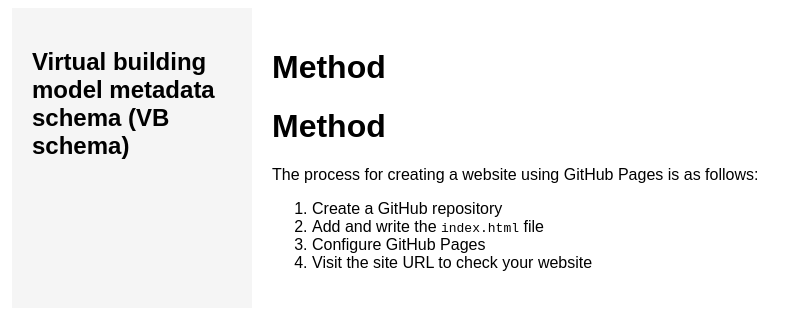
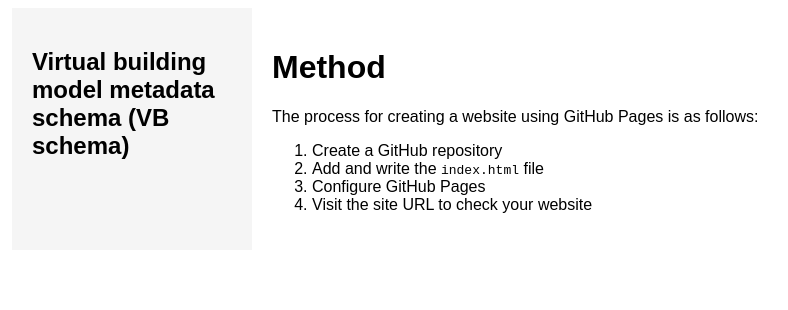
Before and after one commit to SKKU-BIST/SKLU-BIST.github.io, a Jekyll site: the page built from method.md, in a window 1280 px wide. Shown: the top 310 px of the page, without its empty margins (28-816 px from the left). Built offline with Jekyll 4.4.1, drawn with Linux system fonts in a browser that asks for light colours.

Commit message:
Update method.md

```diff
--- a/method.md
+++ b/method.md
@@ -3,7 +3,6 @@ layout: default
 title: Method
 ---
 
-# Method
 
 The process for creating a website using GitHub Pages is as follows:
 1. Create a GitHub repository
```
